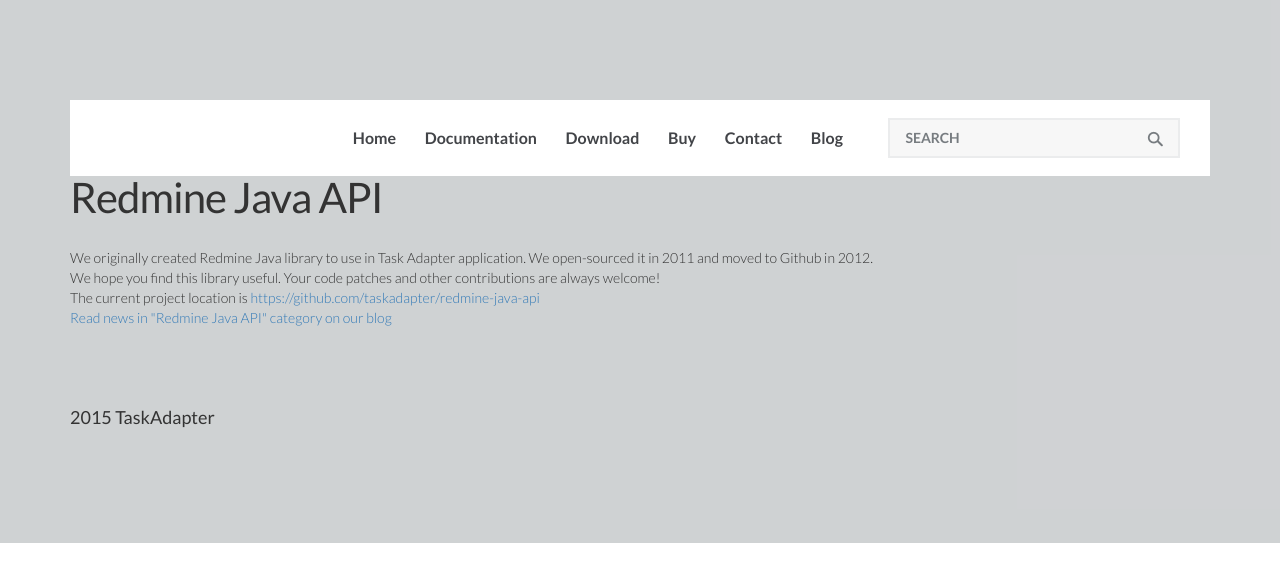
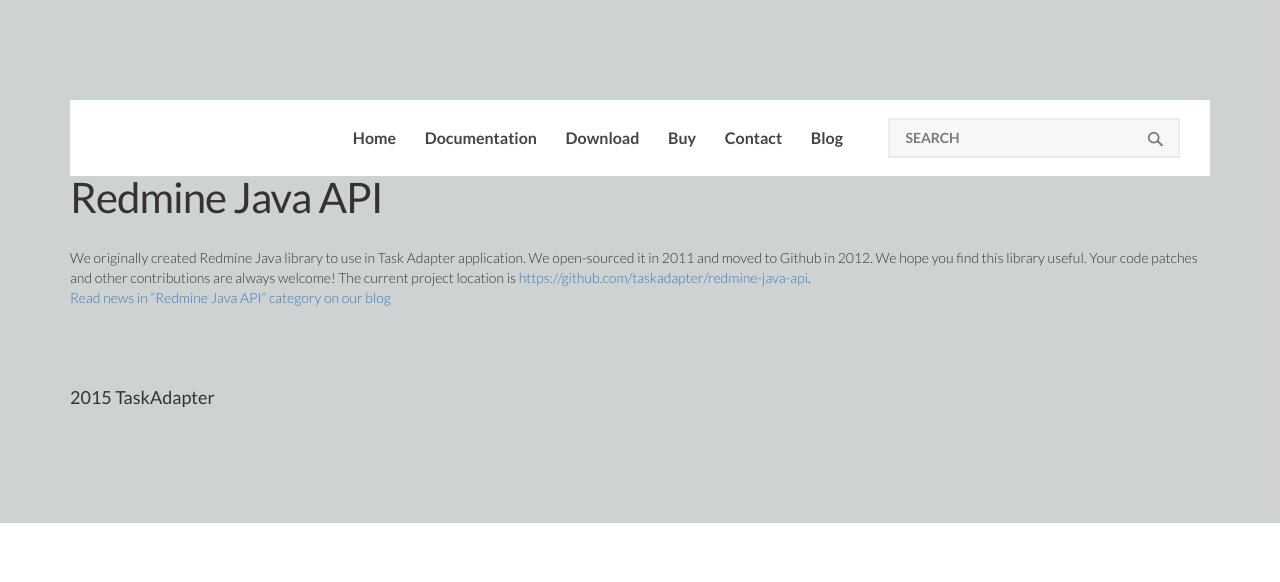
Before and after one commit to Syed-Shahzaib-Hussain/Task-Adapter-Copy, a Jekyll site: the page built from other-pages/redmine-java-api.md, in a window 1280 px wide. Shown: the top 582 px of the page. Built offline with Jekyll 4.4.1, drawn with Linux system fonts in a browser that asks for light colours; nearby versions of some CDN libraries; library files that are not in the unit come from our copies; comment, search, counter and statistics services are not loaded.

Commit message:
working on contents cleanup

```diff
--- a/index.html
+++ b/index.html
@@ -2,6 +2,7 @@
 layout: default
 title: Home
 top_level_menu_weight: 1
+permalink: /
 ---
 
 <div class="content-top">
--- a/other-pages/redmine-java-api.md
+++ b/other-pages/redmine-java-api.md
@@ -14,7 +14,9 @@
 date_gmt: '2012-06-09 03:03:55 -0700'
 categories: []
 ---
-<p>We originally created Redmine Java library to use in Task Adapter application. We open-sourced it in 2011 and moved to Github in 2012. </p>
-<p>We hope you find this library useful. Your code patches and other contributions are always welcome!</p>
-<p>The current project location is <a href="https://github.com/taskadapter/redmine-java-api">https://github.com/taskadapter/redmine-java-api</a></p>
-<p><a href="/category/redmine-java-api">Read news in "Redmine Java API" category on our blog</a></p>
+
+We originally created Redmine Java library to use in Task Adapter application. We open-sourced it in 2011 and moved to Github in 2012.
+We hope you find this library useful. Your code patches and other contributions are always welcome!
+The current project location is <a href="https://github.com/taskadapter/redmine-java-api">https://github.com/taskadapter/redmine-java-api</a>.
+
+<a href="/category/redmine-java-api">Read news in "Redmine Java API" category on our blog</a>
```
Also changed, not shown: other-pages/atlassian-jira.md (+0 -1 lines), other-pages/cancel-checkout.md (+4 -3 lines), other-pages/success-checkout.md (+10 -7 lines).
